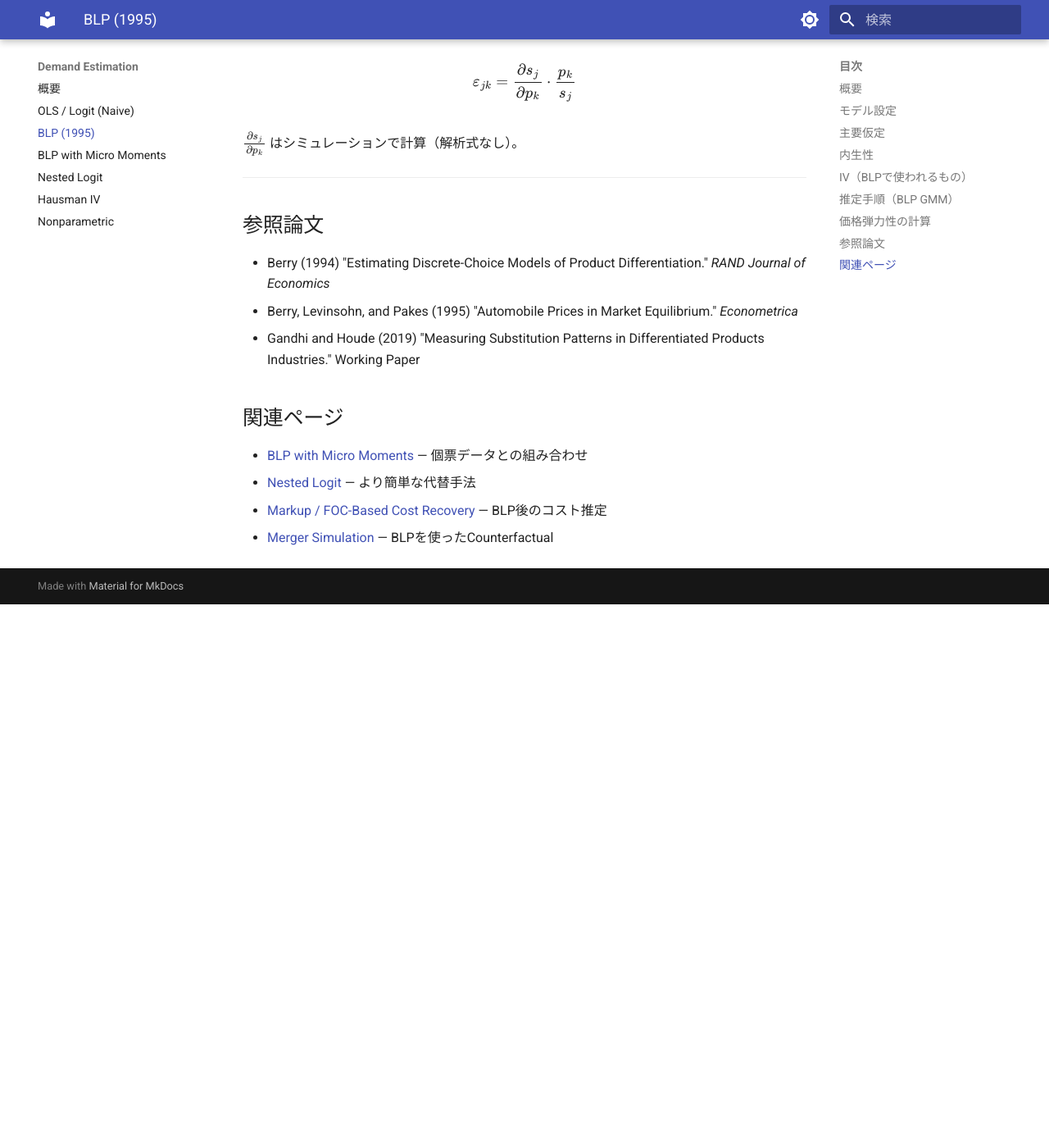
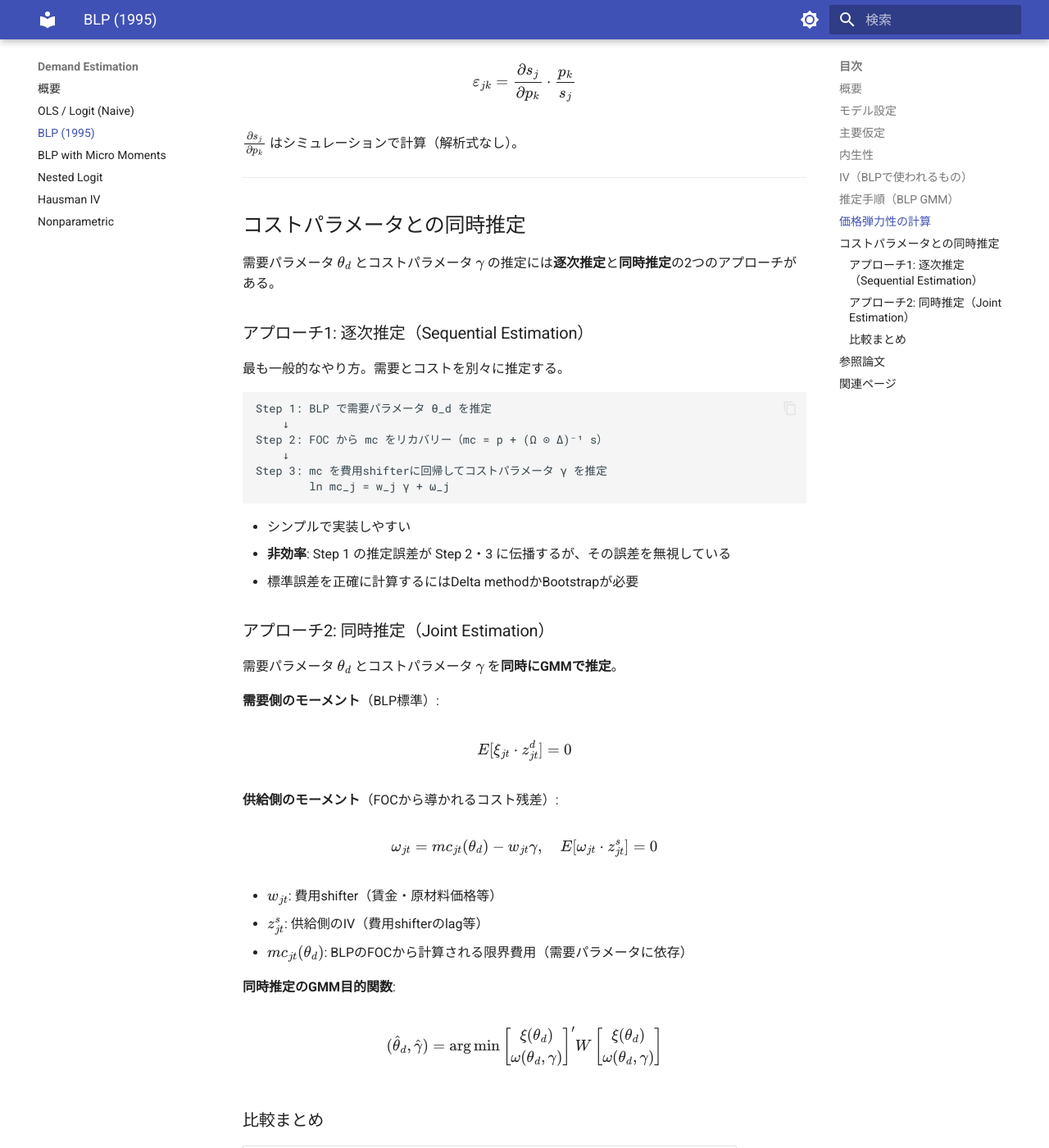
Before and after one commit to soyokaokamura/empirical-io-reference, an MkDocs documentation site: the page built from docs/demand/blp.md, in a window 1280 px wide and 1400 px high, scrolled down 3431 px. Shown: the whole window at 82% size. Built offline with MkDocs 1.6.1 and Material for MkDocs 9.7.7, drawn with Linux system fonts in a browser that asks for light colours; before the commit the page ends 4168 px from its top, so only the background shows below that; some of the changed text lies outside the part shown.

Commit message:
edit demand mds

````diff
--- a/docs/demand/blp.md
+++ b/docs/demand/blp.md
@@ -134,6 +134,69 @@ Berry (1994) の contraction mapping で平均効用 \(\delta_{jt}\) を解く:
 
 ---
 
+## コストパラメータとの同時推定
+
+需要パラメータ \(\theta_d\) とコストパラメータ \(\gamma\) の推定には**逐次推定**と**同時推定**の2つのアプローチがある。
+
+### アプローチ1: 逐次推定（Sequential Estimation）
+
+最も一般的なやり方。需要とコストを別々に推定する。
+
+```
+Step 1: BLP で需要パラメータ θ_d を推定
+    ↓
+Step 2: FOC から mc をリカバリー（mc = p + (Ω ⊙ Δ)⁻¹ s）
+    ↓
+Step 3: mc を費用shifterに回帰してコストパラメータ γ を推定
+        ln mc_j = w_j γ + ω_j
+```
+
+- シンプルで実装しやすい
+- **非効率**: Step 1 の推定誤差が Step 2・3 に伝播するが、その誤差を無視している
+- 標準誤差を正確に計算するにはDelta methodかBootstrapが必要
+
+### アプローチ2: 同時推定（Joint Estimation）
+
+需要パラメータ \(\theta_d\) とコストパラメータ \(\gamma\) を**同時にGMMで推定**。
+
+**需要側のモーメント**（BLP標準）:
+
+\[
+E[\xi_{jt} \cdot z_{jt}^d] = 0
+\]
+
+**供給側のモーメント**（FOCから導かれるコスト残差）:
+
+\[
+\omega_{jt} = mc_{jt}(\theta_d) - w_{jt}\gamma, \quad E[\omega_{jt} \cdot z_{jt}^s] = 0
+\]
+
+- \(w_{jt}\): 費用shifter（賃金・原材料価格等）
+- \(z_{jt}^s\): 供給側のIV（費用shifterのlag等）
+- \(mc_{jt}(\theta_d)\): BLPのFOCから計算される限界費用（需要パラメータに依存）
+
+**同時推定のGMM目的関数**:
+
+\[
+(\hat{\theta}_d, \hat{\gamma}) = \arg\min \begin{bmatrix} \xi(\theta_d) \\ \omega(\theta_d, \gamma) \end{bmatrix}' W \begin{bmatrix} \xi(\theta_d) \\ \omega(\theta_d, \gamma) \end{bmatrix}
+\]
+
+### 比較まとめ
+
+| | 逐次推定 | 同時推定 |
+|--|---------|---------|
+| **実装** | 簡単 | 複雑 |
+| **漸近効率性** | 低い | 高い |
+| **標準誤差** | Delta method / Bootstrap が必要 | 自動的に正しいSEが得られる |
+| **識別への貢献** | 需要のみで識別 | 供給側情報が需要パラメータの識別を補完 |
+| **使用例** | Nevo (2001) | Villas-Boas (2007) |
+
+!!! note "供給側モーメントが識別を助けるケース"
+    価格のIVが弱い場合や、Random Coefficientsのパラメータ（\(\Sigma\)）の識別が難しい場合に、
+    供給側のモーメント条件を追加することで需要パラメータの識別が改善されることがある。
+
+---
+
 ## 参照論文
 
 - Berry (1994) "Estimating Discrete-Choice Models of Product Differentiation." *RAND Journal of Economics*
````
